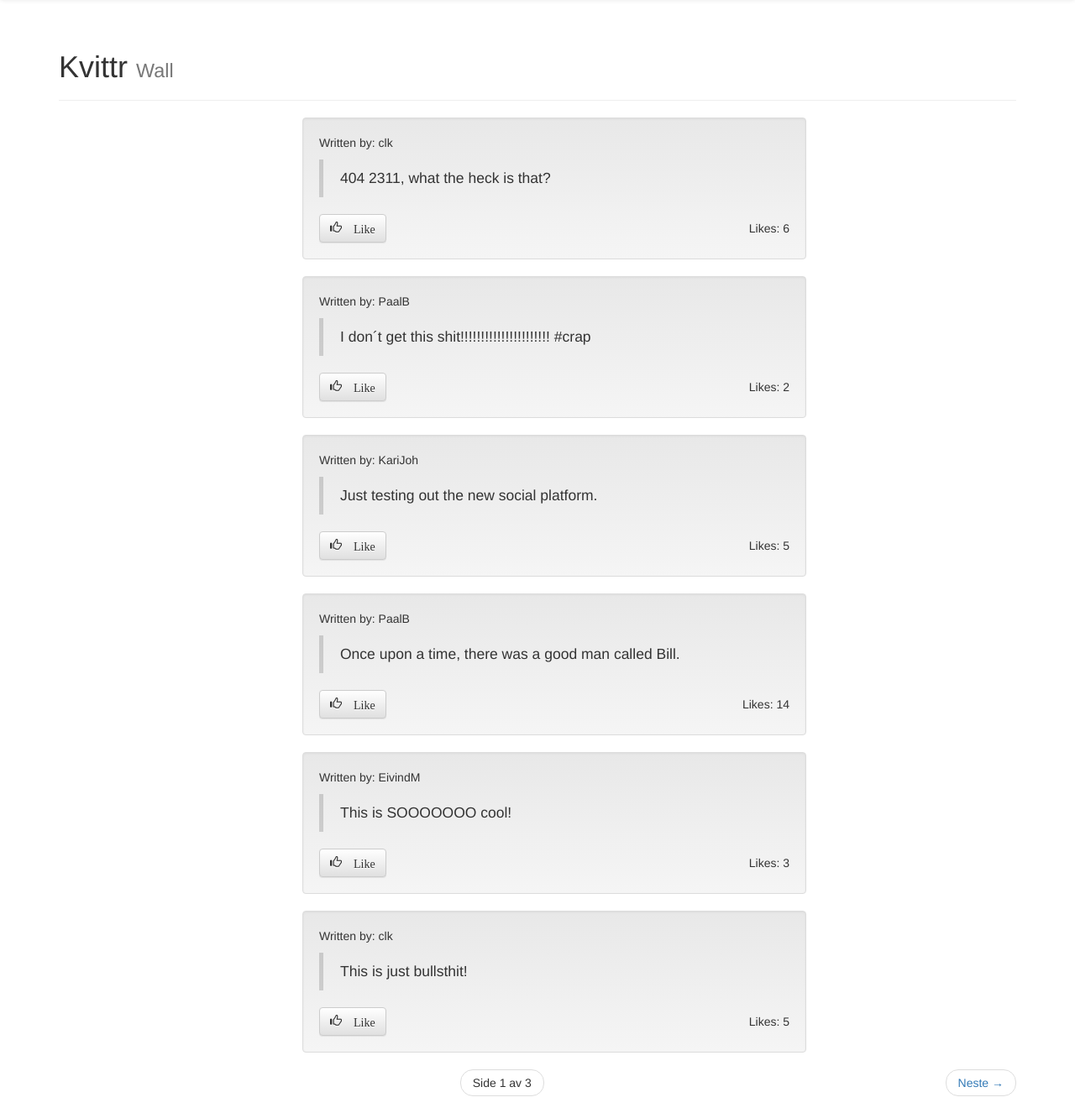
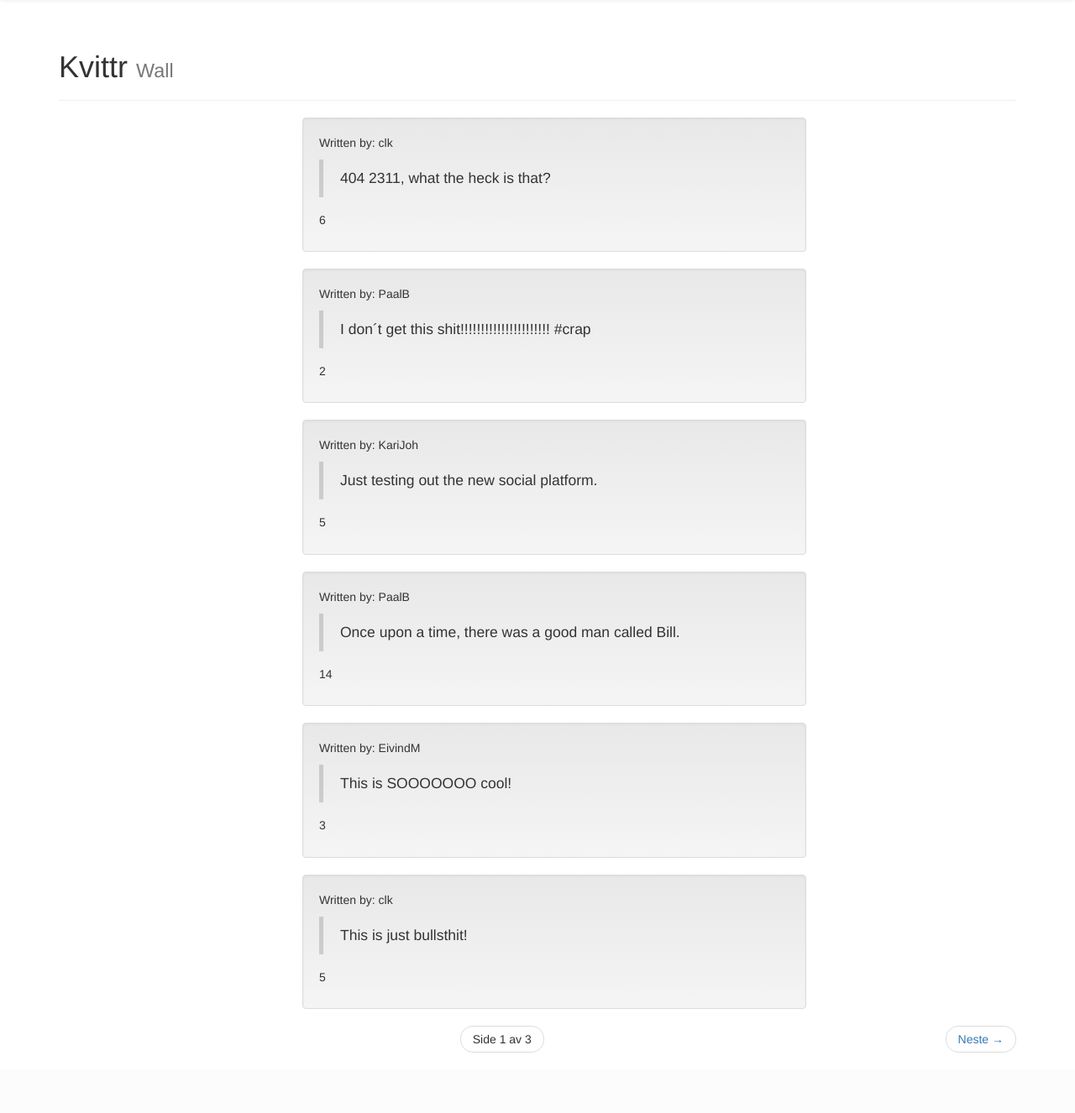
Before and after one commit to CLKarlsen/kvittr, a Django app: page /kvittr_messages/ in a window 1280 px wide. Shown: the part 52-1378 px from the top of the page at 84% size. After the commit the page ends 1306 px from the top, so only its background shows below. Run offline with Django 3.2, Linux system fonts and the light colour scheme; data comes from the database, SQL or seed files in the repository; both versions use the stored data as it was after the commit; some libraries are stand-ins or nearby versions.

Commit message:
Made the like button visible for authenticated users only.

```diff
--- a/kvittr/kvittr_messages/templates/kvittr_messages/message_listing.html
+++ b/kvittr/kvittr_messages/templates/kvittr_messages/message_listing.html
@@ -32,12 +32,13 @@
             <li class="well" style="list-style:none; width: 600px; margin-left: auto; margin-right: auto;">
                 <p>Written by: {{ message.created_by }} </p>
                 <blockquote>{{ message.message }}</blockquote>
-
+        {% if user.is_authenticated %}
                 <button type="button" class="add-likes-link btn btn-default" aria-label="Like" data-messageid="{{ message.id }}">
                   <span class="glyphicon glyphicon-thumbs-up" aria-hidden="true"> Like </span>
                 </button>
+        {% endif %}
 
-                <h5 id="id-likes-for-message-{{ message.id }}" class="pull-right"> Likes: {{ message.likes }}</h5>
+                <h5 id="id-likes-for-message-{{ message.id }}"> {{ message.likes }}</h5>
             </li>
         {% endfor %}
         </ul>
```
Also changed, not shown: kvittr/db.sqlite3.
